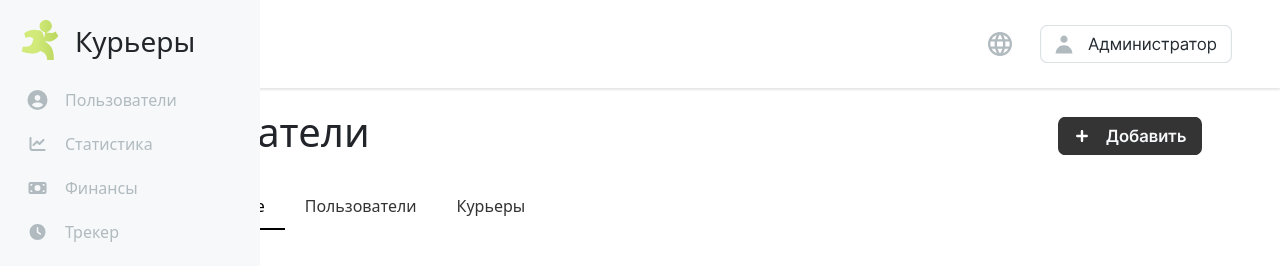
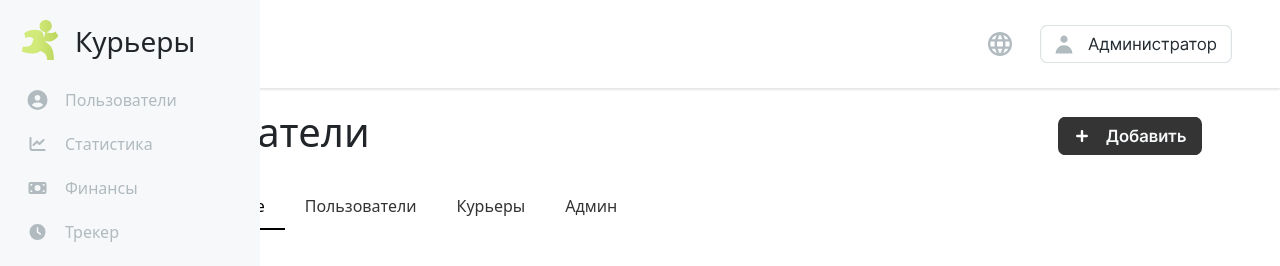
Before and after one commit to the1danie/DeliveryAppReact, a React (Vite) app: page /users in a window 1280 px wide. Shown: the top 266 px of the page. Built offline with nearby package versions, Linux system fonts and the light colour scheme.

Commit message:
add admin text

```diff
--- a/src/components/Users/AllUsers/SubCategory/TopInformation.jsx
+++ b/src/components/Users/AllUsers/SubCategory/TopInformation.jsx
@@ -11,6 +11,8 @@ const TopInformation = ({ activeItem }) => {
         titleText = 'Пользователи';
     } else if (activeItem === 'Курьер') {
         titleText = 'Курьеры';
+    } else if (activeItem === 'Админ') {
+        titleText = 'Админ';
     }
 
     return (
--- a/src/components/Users/AllUsers/SubCategory/TopUsers.jsx
+++ b/src/components/Users/AllUsers/SubCategory/TopUsers.jsx
@@ -13,8 +13,11 @@ const TopUsers = ({ onFilterChange }) => {
         <div className="users_platform">
             <div className="users">
                 <p className={activeItem === 'Все' ? 'active' : ''} onClick={() => handleClick('Все')}>Все</p>
-                <p className={activeItem === 'Пользователь' ? 'active' : ''} onClick={() => handleClick('Пользователь')}>Пользователи</p>
+                <p className={activeItem === 'Пользователь' ? 'active' : ''}
+                   onClick={() => handleClick('Пользователь')}>Пользователи</p>
                 <p className={activeItem === 'Курьер' ? 'active' : ''} onClick={() => handleClick('Курьер')}>Курьеры</p>
+                <p className={activeItem === 'Админ' ? 'active' : ''} onClick={() => handleClick('Админ')}>Админ</p>
+
             </div>
         </div>
     );
```
